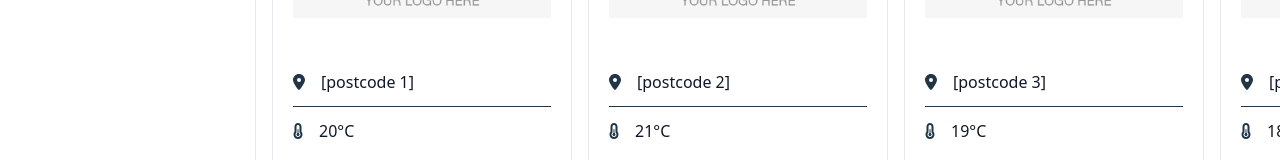
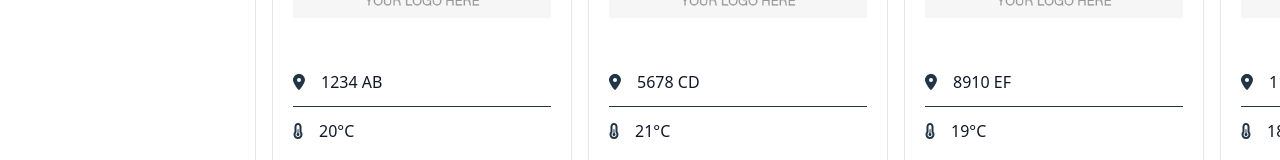
Before and after one commit to CurleyDS/Installateursportaal, a React (Vite) app: page / in a window 1280 px wide. Shown: the part 297-457 px from the top of the page. Built offline with nearby package versions, Linux system fonts and the light colour scheme.

Commit message:
Dummy-data aangepast

```diff
--- a/public/dummy-data.json
+++ b/public/dummy-data.json
@@ -3,10 +3,10 @@
         {
             "id": 0,
             "wijk_id": 1,
-            "postcode": "postcode 1",
-            "fabrikant": "Intergas",
-            "bedrijf": "Intergas",
-            "merk": "Intergas",
+            "postcode": "1234 AB",
+            "fabrikant": "Fabrikant 1",
+            "bedrijf": "Bedrijf 1",
+            "merk": "Merk 1",
             "serienummer": "1234567890",
             "onderhoudsdatum": "01-01-2024",
             "installatieDatum": "01-01-2023",
@@ -251,10 +251,10 @@
         {
             "id": 1,
             "wijk_id": 1,
-            "postcode": "postcode 2",
-            "fabrikant": "Remeha",
-            "bedrijf": "Remeha",
-            "merk": "Remeha",
+            "postcode": "5678 CD",
+            "fabrikant": "Fabrikant 2",
+            "bedrijf": "Bedrijf 2",
+            "merk": "Merk 2",
             "serienummer": "1234567890",
             "onderhoudsdatum": "01-01-2024",
             "installatieDatum": "01-01-2023",
@@ -296,10 +296,10 @@
         {
             "id": 2,
             "wijk_id": 1,
-            "postcode": "postcode 3",
-            "fabrikant": "Bosch",
-            "bedrijf": "Bosch",
-            "merk": "Bosch",
+            "postcode": "8910 EF",
+            "fabrikant": "Fabrikant 3",
+            "bedrijf": "Bedrijf 3",
+            "merk": "Merk 3",
             "serienummer": "1234567890",
             "onderhoudsdatum": "01-01-2024",
             "installatieDatum": "01-01-2023",
@@ -341,10 +341,10 @@
         {
             "id": 3,
             "wijk_id": 1,
-            "postcode": "postcode 4",
-            "fabrikant": "Vaillant",
-            "bedrijf": "Vaillant",
-            "merk": "Vaillant",
+            "postcode": "1112 GH",
+            "fabrikant": "Fabrikant 4",
+            "bedrijf": "Bedrijf 4",
+            "merk": "Merk 4",
             "serienummer": "1234567890",
             "onderhoudsdatum": "01-01-2024",
             "installatieDatum": "01-01-2023",
--- a/src/pages/Home.jsx
+++ b/src/pages/Home.jsx
@@ -226,7 +226,7 @@ function Home() {
                                             <div className="flex items-center">
                                                 <FontAwesomeIcon icon={faLocationDot} />
                                                 <p className="flex-1 ml-4 font-normal text-gray-900">
-                                                    [{pomp.postcode}]
+                                                    {pomp.postcode}
                                                 </p>
                                             </div>
                                         </li>
```
